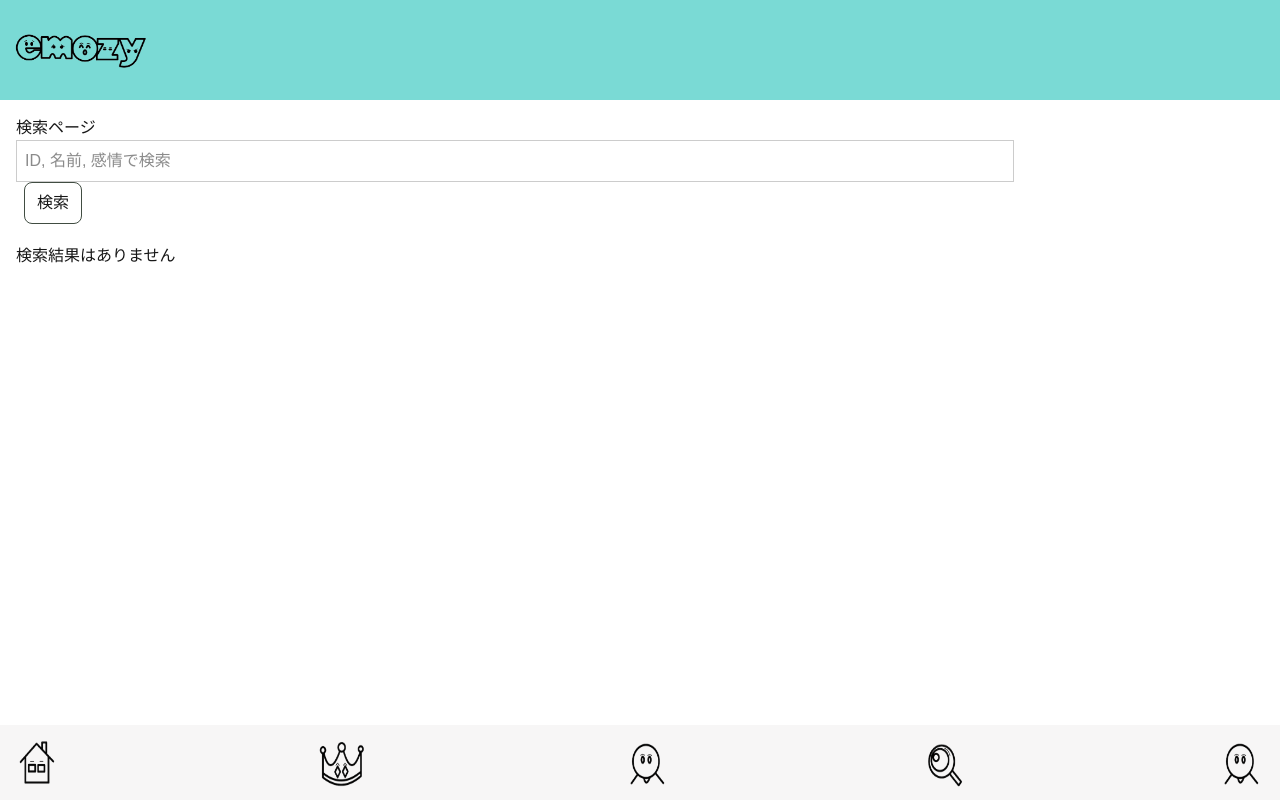
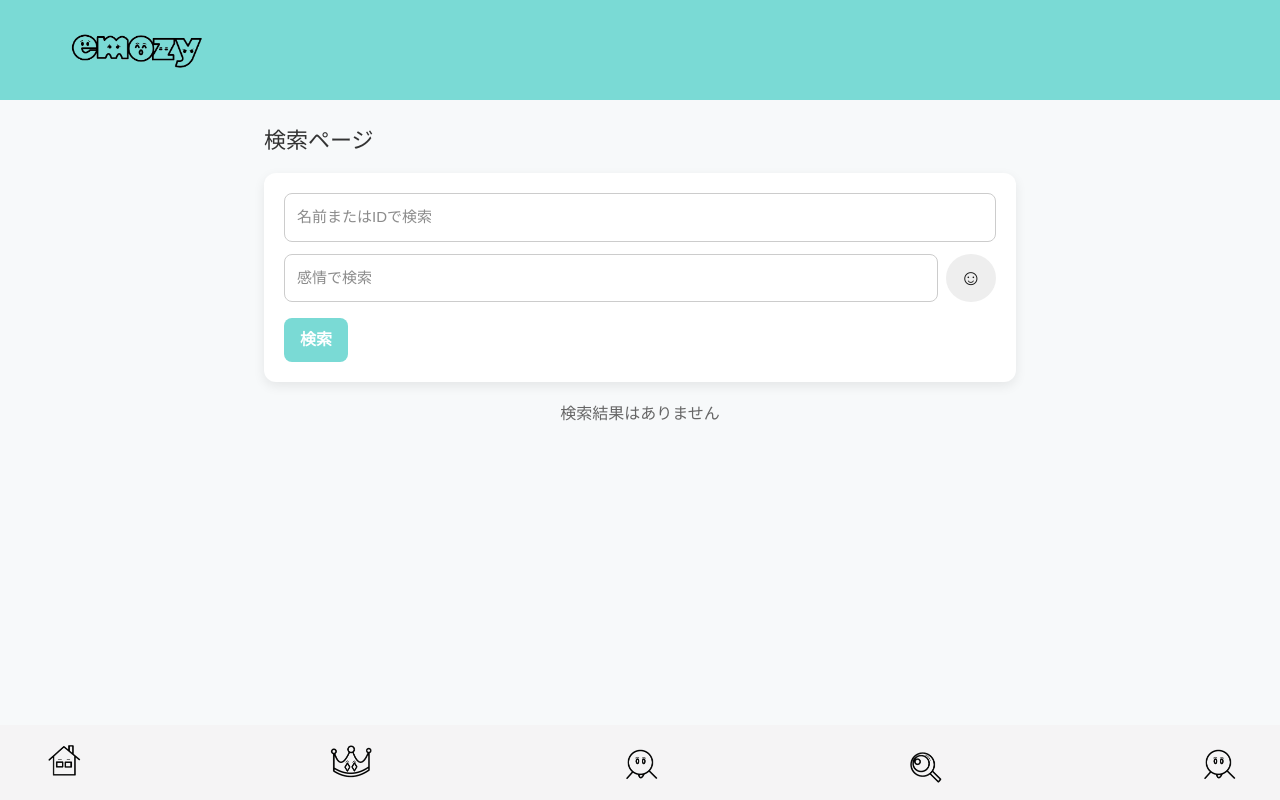
Before and after one commit to roxymigurdia78/emozy, a Next.js app: page /search in a window 1280 px wide. Built offline with nearby package versions, Linux system fonts and the light colour scheme.

Commit message:
デザイン修正

```diff
--- a/src/app/search/page.tsx
+++ b/src/app/search/page.tsx
@@ -1,23 +1,37 @@
 "use client";
 
 import { useState } from "react";
-import { useRouter } from "next/navigation";
 import Link from "next/link";
 import Image from "next/image";
 import style from "./search.module.css";
 
-// 投稿データ型
 type Post = {
   id: number;
   userId: string;
   userName: string;
-  type: "photo" | "text"; // 投稿タイプ
-  content: string; // テキスト本文
-  photoUrl?: string; // 写真（type=photo の時だけ）
+  type: "photo" | "text";
+  content: string;
+  photoUrl?: string;
   emotions: { emoji: string; count: number }[];
 };
 
-// 疑似データ
+const emotionMap: Record<string, string> = {
+  "かっこいい": "😎",
+  "かなしい": "😭",
+  "うれしい": "😃",
+  "いらいら": "😤",
+  "おもしろい": "🤣",
+  "がっかり": "😩",
+  "こわい": "☹️",
+  "しあわせ": "😊",
+  "ふざけたい": "😜",
+  "おこる": "😡",
+  "たのしい": "😆",
+  "かわいい": "😘",
+};
+
+const suggestions = Object.keys(emotionMap);
+
 const dummyPosts: Post[] = [
   {
     id: 1,
@@ -26,11 +40,7 @@ const dummyPosts: Post[] = [
     type: "photo",
     content: "今日は楽しかった！",
     photoUrl: "/images/sample1.jpg",
-    emotions: [
-      { emoji: "😀", count: 1229 },
-      { emoji: "✨", count: 448 },
-      { emoji: "🦋", count: 448 },
-    ],
+    emotions: [{ emoji: "😭", count: 1229 }, { emoji: "✨", count: 448 }],
   },
   {
     id: 2,
@@ -38,10 +48,7 @@ const dummyPosts: Post[] = [
     userName: "鈴木花子",
     type: "text",
     content: "ちょっと悲しい気分",
-    emotions: [
-      { emoji: "😢", count: 300 },
-      { emoji: "💧", count: 200 },
-    ],
+    emotions: [{ emoji: "😘", count: 300 }, { emoji: "💧", count: 200 }],
   },
   {
     id: 3,
@@ -50,94 +57,87 @@ const dummyPosts: Post[] = [
     type: "photo",
     content: "猫が可愛すぎる",
     photoUrl: "/images/sample2.jpg",
-    emotions: [{ emoji: "😍", count: 800 }],
-  },
-  {
-    id: 4,
-    userId: "ai001",
-    userName: "AIくん",
-    type: "text",
-    content: "かっこよく決めたい！",
-    emotions: [{ emoji: "😎", count: 500 }],
+    emotions: [{ emoji: "😎", count: 800 }],
   },
 ];
 
-// 入力補完用辞書
-const suggestions = ["うれしい", "かなしい", "おこる", "かわいい", "かっこいい", "たのしい"];
-
-// 感情ワード → 絵文字変換表
-const emotionMap: Record<string, string> = {
-  "うれしい": "😀",
-  "たのしい": "😀",
-  "かなしい": "😢",
-  "おこる": "😡",
-  "かわいい": "😍",
-  "かっこいい": "😎",
-};
-
 export default function SearchPage() {
-  const [query, setQuery] = useState("");
+  const [nameOrId, setNameOrId] = useState("");
+  const [emotionQuery, setEmotionQuery] = useState("");
   const [results, setResults] = useState<Post[]>([]);
   const [page, setPage] = useState(1);
-  const [showSuggestions, setShowSuggestions] = useState(false);
+  const [hasMore, setHasMore] = useState(false);
 
-  // サジェスト候補
-  const filteredSuggestions = suggestions.filter(
-    (word) => word.startsWith(query) && query !== ""
+  const [showEmotionSuggestions, setShowEmotionSuggestions] = useState(false);
+  const [showEmotionPopup, setShowEmotionPopup] = useState(false);
+
+  const filteredEmotionSuggestions = suggestions.filter(
+    (word) => word.startsWith(emotionQuery) && emotionQuery !== ""
   );
 
-  // 検索処理
   const handleSearch = () => {
-    let filtered = dummyPosts.filter(
+    let filtered = [...dummyPosts];
+
+    if (nameOrId) {
+      filtered = filtered.filter(
         (post) =>
-        post.userId.includes(query) ||
-        post.userName.includes(query) ||
-        post.content.includes(query)
+          post.userId.includes(nameOrId) || post.userName.includes(nameOrId)
       );
+    }
 
-    // 感情ワード検索対応
-    if (emotionMap[query]) {
-      const targetEmoji = emotionMap[query];
-      filtered = dummyPosts.filter((post) =>
+    if (emotionQuery) {
+      const targetEmoji = emotionMap[emotionQuery] || emotionQuery;
+      filtered = filtered.filter((post) =>
         post.emotions.some((emo) => emo.emoji === targetEmoji)
       );
     }
 
-    setResults(filtered.slice(0, 10)); // 10件ずつ
+    const pageSize = 10;
+    const pagePosts = filtered.slice(0, pageSize);
+
+    setResults(pagePosts);
     setPage(1);
-    setShowSuggestions(false); // 候補閉じる
+    setHasMore(pagePosts.length < filtered.length);
+    setShowEmotionSuggestions(false);
+    setShowEmotionPopup(false);
   };
 
-  // ページネーション
   const handleLoadMore = () => {
-    let filtered = dummyPosts.filter(
+    const pageSize = 10;
+    const nextPage = page + 1;
+
+    let filtered = [...dummyPosts];
+
+    if (nameOrId) {
+      filtered = filtered.filter(
         (post) =>
-        post.userId.includes(query) ||
-        post.userName.includes(query) ||
-        post.content.includes(query)
+          post.userId.includes(nameOrId) || post.userName.includes(nameOrId)
       );
+    }
 
-    if (emotionMap[query]) {
-      const targetEmoji = emotionMap[query];
-      filtered = dummyPosts.filter((post) =>
+    if (emotionQuery) {
+      const targetEmoji = emotionMap[emotionQuery] || emotionQuery;
+      filtered = filtered.filter((post) =>
         post.emotions.some((emo) => emo.emoji === targetEmoji)
       );
     }
 
-    const nextPage = page + 1;
-    setResults(filtered.slice(0, nextPage * 10));
+    const nextResults = filtered.slice(0, nextPage * pageSize);
+    setResults(nextResults);
     setPage(nextPage);
+    setHasMore(nextResults.length < filtered.length);
   };
 
   return (
-    <div>
-      {/* ヘッダー */}
+    <div style={{ background: "#f7f9fa", minHeight: "100vh" }}>
+      {/* ヘッダー（色は変えない） */}
       <header
         style={{
           backgroundColor: "#7ADAD5",
           height: "100px",
           display: "flex",
           alignItems: "center",
+          paddingLeft: "5%",
         }}
       >
         <Link href="/home">
@@ -146,82 +146,191 @@ export default function SearchPage() {
             alt="title"
             width={150}
             height={150}
-            style={{ marginLeft: "5%" }}
           />
         </Link>
       </header>
 
-      {/* 検索エリア */}
-      <main style={{ padding: "16px", marginBottom: "120px" }}>
-        <h1>検索ページ</h1>
-        <div style={{ position: "relative", width: "80%" }}>
+      {/* メイン */}
+      <main style={{ padding: "24px", marginBottom: "120px", maxWidth: "800px", marginInline: "auto" }}>
+        <h1 style={{ marginBottom: "16px", color: "#333", fontSize: "22px" }}>
+          検索ページ
+        </h1>
+
+        {/* 検索カード */}
+        <div
+          style={{
+            background: "#fff",
+            padding: "20px",
+            borderRadius: "12px",
+            boxShadow: "0 4px 12px rgba(0,0,0,0.08)",
+            marginBottom: "20px",
+          }}
+        >
           <input
             type="text"
-            value={query}
+            value={nameOrId}
+            onChange={(e) => setNameOrId(e.target.value)}
+            placeholder="名前またはIDで検索"
+            style={{
+              border: "1px solid #ccc",
+              padding: "12px",
+              borderRadius: "8px",
+              width: "100%",
+              marginBottom: "12px",
+              fontSize: "15px",
+            }}
+          />
+
+          <div style={{ position: "relative", display: "flex", gap: "8px" }}>
+            <input
+              type="text"
+              value={emotionQuery}
               onChange={(e) => {
-              setQuery(e.target.value);
-              setShowSuggestions(true);
+                setEmotionQuery(e.target.value);
+                setShowEmotionSuggestions(true);
               }}
-            placeholder="ID, 名前, 感情で検索"
-            style={{ border: "1px solid #ccc", padding: "8px", width: "100%" }}
+              placeholder="感情で検索"
+              style={{
+                border: "1px solid #ccc",
+                padding: "12px",
+                borderRadius: "8px",
+                flex: 1,
+                fontSize: "15px",
+              }}
             />
-          {showSuggestions && filteredSuggestions.length > 0 && (
+            <button
+              type="button"
+              style={{
+                padding: "0 14px",
+                fontSize: "22px",
+                cursor: "pointer",
+                border: "none",
+                borderRadius: "50%",
+                background: "#eee",
+              }}
+              onClick={() => setShowEmotionPopup(!showEmotionPopup)}
+            >
+              ☺
+            </button>
+
+            {/* サジェスト */}
+            {showEmotionSuggestions &&
+              filteredEmotionSuggestions.length > 0 && (
                 <ul
                   style={{
+                    position: "absolute",
+                    top: "48px",
+                    left: 0,
+                    width: "100%",
+                    background: "#fff",
+                    border: "1px solid #ccc",
+                    borderRadius: "8px",
                     listStyle: "none",
                     padding: "0",
-                margin: "4px 0 0 0",
-                border: "1px solid #ccc",
-                borderRadius: "4px",
-                background: "white",
-                position: "absolute",
-                width: "100%",
+                    margin: "0",
                     zIndex: 10,
+                    boxShadow: "0px 4px 8px rgba(0,0,0,0.1)",
                   }}
                 >
-              {filteredSuggestions.map((s, idx) => (
+                  {filteredEmotionSuggestions.map((s, idx) => (
                     <li
                       key={idx}
+                      style={{
+                        padding: "10px",
+                        cursor: "pointer",
+                        borderBottom:
+                          idx !== filteredEmotionSuggestions.length - 1
+                            ? "1px solid #eee"
+                            : "none",
+                      }}
                       onClick={() => {
-                    setQuery(s);
-                    setShowSuggestions(false);
+                        setEmotionQuery(s);
+                        setShowEmotionSuggestions(false);
                       }}
-                  style={{ padding: "8px", cursor: "pointer" }}
                     >
-                  {s}
+                      {s} {emotionMap[s]}
                     </li>
                   ))}
                 </ul>
               )}
+
+            {/* ポップアップ */}
+            {showEmotionPopup && (
+              <div
+                style={{
+                  position: "absolute",
+                  top: "48px",
+                  right: 0,
+                  width: "280px",
+                  background: "#fff",
+                  border: "1px solid #ccc",
+                  borderRadius: "12px",
+                  padding: "16px",
+                  display: "grid",
+                  gridTemplateColumns: "repeat(4, 1fr)",
+                  gap: "10px",
+                  zIndex: 20,
+                  boxShadow: "0px 4px 12px rgba(0,0,0,0.15)",
+                }}
+              >
+                {Object.entries(emotionMap).map(([name, emoji]) => (
+                  <button
+                    key={name}
+                    type="button"
+                    style={{
+                      fontSize: "24px",
+                      cursor: "pointer",
+                      padding: "8px",
+                      border: "none",
+                      background: "transparent",
+                      borderRadius: "8px",
+                    }}
+                    onClick={() => {
+                      setEmotionQuery(name);
+                      setShowEmotionPopup(false);
+                    }}
+                  >
+                    {emoji}
+                  </button>
+                ))}
               </div>
-
-
+            )}
+          </div>
 
           <button
             onClick={handleSearch}
-          style={{ marginLeft: "8px", padding: "8px 12px" }}
+            style={{
+              marginTop: "16px",
+              padding: "10px 16px",
+              background: "#7ADAD5",
+              color: "#fff",
+              fontWeight: "bold",
+              border: "none",
+              borderRadius: "8px",
+              cursor: "pointer",
+            }}
             className={style.typeButton}
           >
             検索
           </button>
+        </div>
 
-        {/* 検索結果 */}
+        {/* 結果 */}
         <div style={{ marginTop: "20px" }}>
           {results.length === 0 ? (
-            <p>検索結果はありません</p>
+            <p style={{ textAlign: "center", color: "#666" }}>
+              検索結果はありません
+            </p>
           ) : (
             results.map((post) => (
               <div
                 key={post.id}
                 style={{
-                  border: "1px solid #ddd",
-                  borderRadius: "8px",
-                  marginBottom: "20px",
-                  background: "#fff",
+                  borderBottom: "1px solid #eee", // ✅ 区切り線だけ
+                  padding: "12px 0",              // ✅ 余白を上下につける
                 }}
               >
-                {/* ユーザー情報 */}
-                <div style={{ display: "flex", alignItems: "center", padding: "8px" }}>
+              <div style={{ display: "flex", alignItems: "center", paddingBottom: "6px" }}>
                 <Image
                   src="/images/mitei.png"
                   alt="usericon"
@@ -234,7 +343,6 @@ export default function SearchPage() {
                 </span>
               </div>
 
-                {/* 投稿内容 */}
                 {post.type === "photo" ? (
                   <Image
                     src={post.photoUrl!}
@@ -244,11 +352,12 @@ export default function SearchPage() {
                     style={{ width: "100%", height: "auto" }}
                   />
                 ) : (
-                  <p style={{ padding: "12px", fontSize: "16px" }}>{post.content}</p>
+                  <p style={{ padding: "16px", fontSize: "16px" }}>
+                    {post.content}
+                  </p>
                 )}
 
-                {/* 感情スタンプ */}
-                <div style={{ display: "flex", padding: "8px", gap: "12px" }}>
+                <div style={{ display: "flex", padding: "12px", gap: "16px" }}>
                   {post.emotions.map((emo, idx) => (
                     <span key={idx} style={{ fontSize: "18px" }}>
                       {emo.emoji} {emo.count}
@@ -259,70 +368,52 @@ export default function SearchPage() {
             ))
           )}
 
-          {results.length > 0 && results.length < dummyPosts.length && (
-            <button onClick={handleLoadMore} style={{ marginTop: "12px", padding: "8px 12px" }}>
+          {hasMore && (
+            <button
+              onClick={handleLoadMore}
+              style={{
+                marginTop: "12px",
+                padding: "10px 16px",
+                background: "#eee",
+                border: "1px solid #ccc",
+                borderRadius: "8px",
+                cursor: "pointer",
+              }}
+            >
               もっと見る
             </button>
           )}
         </div>
       </main>
 
-      {/* フッター */}
-          <footer style={{
+      {/* フッターは変更しない */}
+      <footer
+        style={{
           backgroundColor: "#f3f2f2ac",
           height: "75px",
           display: "flex",
           alignItems: "center",
           justifyContent: "space-between",
           position: "fixed",
-        bottom: "0",
+          bottom: 0,
           width: "100%",
-        padding: "0 32px"
-    }}>
-    <Link href="/home" style={{ display: "flex", alignItems: "flex-end", height: "100px", flexShrink: 0, flexGrow: 0 }}>
-        <Image
-            src="/images/homeicon.png"
-            alt="homeicon"
-            width={60}
-            height={60}
-            style={{ marginLeft: "-30px", marginTop: "10px", marginBottom: "15px", marginRight: "3px", minWidth: "65px", minHeight: "65px" }}
-        />
+          padding: "0 32px",
+        }}
+      >
+        <Link href="/home">
+          <Image src="/images/homeicon.png" alt="homeicon" width={60} height={60} />
         </Link>
-    <Link href="/ranking" style={{ display: "flex", alignItems: "flex-end", height: "100px", flexShrink: 0, flexGrow: 0 }}>
-        <Image
-            src="/images/rankingicon.png"
-            alt="rankingicon"
-            width={60}
-            height={60}
-            style={{ marginLeft: "0px", marginTop: "10px", marginBottom: "15px", marginRight: "0px", minWidth: "65px", minHeight: "65px" }}
-        />
+        <Link href="/ranking">
+          <Image src="/images/rankingicon.png" alt="rankingicon" width={60} height={60} />
         </Link>
-    <Link href="post" style={{ display: "flex", alignItems: "flex-end", height: "100px", flexShrink: 0, flexGrow: 0 }}>
-        <Image
-            src="/images/toukouicon.png"
-            alt="posticon"
-            width={60}
-            height={60}
-            style={{ marginLeft: "0px", marginTop: "10px", marginBottom: "19px", marginRight: "0px", minWidth: "65px", minHeight: "65px" }}
-        />
+        <Link href="/post">
+          <Image src="/images/toukouicon.png" alt="posticon" width={60} height={60} />
         </Link>
-    <Link href="/search" style={{ display: "flex", alignItems: "flex-end", height: "100px", flexShrink: 0, flexGrow: 0 }}>
-        <Image
-            src="/images/searchicon.png"
-            alt="searchicon"
-            width={60}
-            height={60}
-            style={{ marginLeft: "0px", marginTop: "10px", marginBottom: "22px", marginRight: "-5px", minWidth: "65px", minHeight: "65px" }}
-        />
+        <Link href="/search">
+          <Image src="/images/searchicon.png" alt="searchicon" width={60} height={60} />
         </Link>
-    <Link href="/profile" style={{ display: "flex", alignItems: "flex-end", height: "100px", flexShrink: 0, flexGrow: 0 }}>
-        <Image
-            src="/images/toukouicon.png"
-            alt="profileicon"
-            width={60}
-            height={60}
-            style={{ marginLeft: "-8px", marginTop: "10px", marginBottom: "19px", marginRight: "-24px", minWidth: "65px", minHeight: "65px" }}
-        />
+        <Link href="/profile">
+          <Image src="/images/toukouicon.png" alt="profileicon" width={60} height={60} />
         </Link>
       </footer>
     </div>
```
Lines whose indentation alone changed are shown as unchanged.
